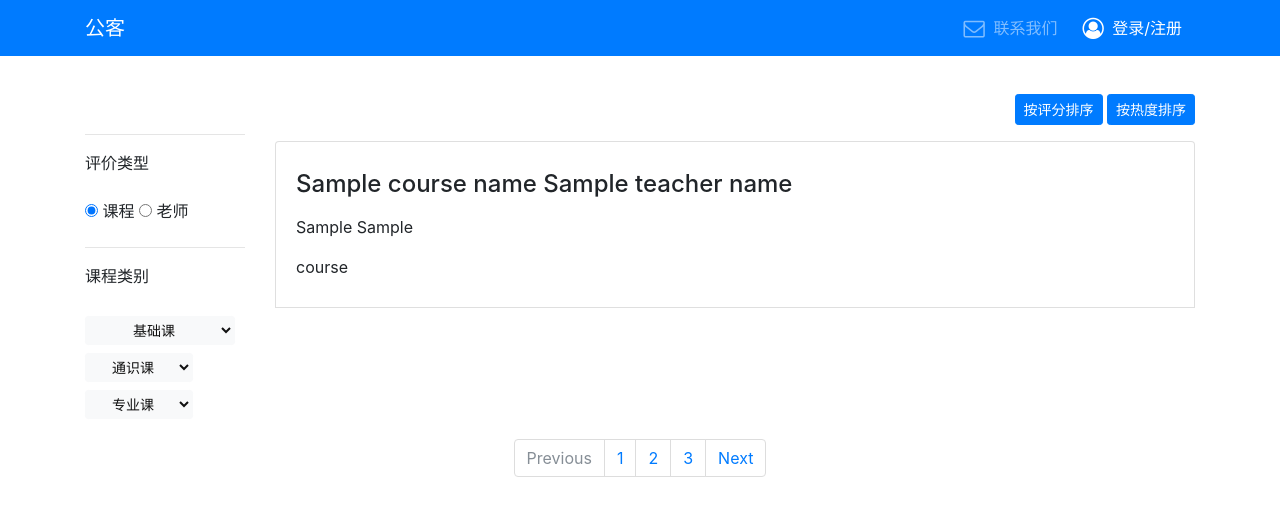
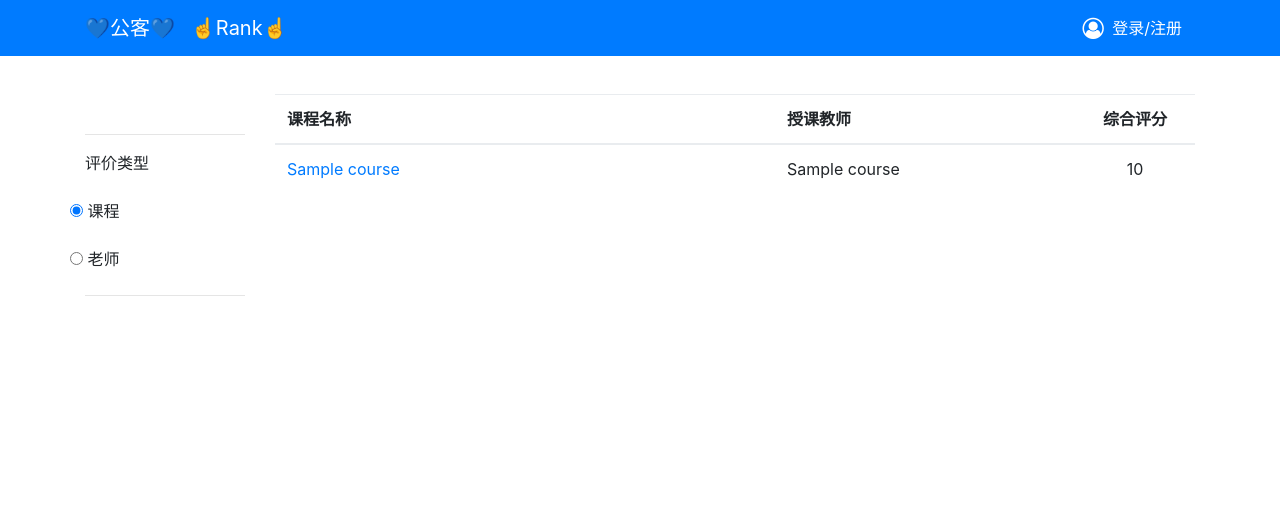
Before and after one commit to rRetr0Git/rateMyCourse, a Django app: template rateMyCourse/templates/rateMyCourse/rankPage.html in a window 1280 px wide. Shown: the top 516 px of the page. Run offline with Django 3.2, Linux system fonts and the light colour scheme; the template is opened without the code that fills it: most values are stand-ins (such as "Sample title", 1, 10 or a date in 2020); some libraries are stand-ins or nearby versions.

Commit message:
add rankPage.html

```diff
--- a/rateMyCourse/static/ratemycourse/javascript/rankPage.js
+++ b/rateMyCourse/static/ratemycourse/javascript/rankPage.js
@@ -91,6 +91,19 @@ function Func_signUp() {
   return false
 }
 
+$(function(){
+  $(":radio").click(function(){
+      if($(this).val()=="option1"){
+        $("#top_courses").show()
+        $("#top_teachers").hide()
+      }
+      else{
+        $("#top_teachers").show()
+        $("#top_courses").hide()
+      }
+  });
+ });
+
 function Func_signIn() {
   $.ajax("/signIn/", {
     dataType: 'json',
@@ -128,16 +141,6 @@ function Func_toUserInfo(){
     return false
 }
 
-var radio = document.getElementsByName("Radios");
-radio[0].onclick=function(){
-	$("teacherlist").hide()
-    $("courselist").show()
-};
-radio[1].onclick=function(){
-	$("teacherlist").show()
-    $("courselist").hide()
-}
-
 $(document).ready(function() {
   // alert("!!!")
   // Form validation for Sign in / Sign up forms
@@ -155,7 +158,8 @@ $(document).ready(function() {
     $("#menuUser").show()
     $("#navUser").text($.cookie('username'))
   }
-  $("#teacherlist").hide()
+  $("#top_courses").show()
+  $("#top_teachers").hide()
 
 //  $.ajax('/getTeachers/', {
 //    dataType:'json',
--- a/rateMyCourse/templates/rateMyCourse/base.html
+++ b/rateMyCourse/templates/rateMyCourse/base.html
@@ -19,7 +19,8 @@
   </div>
   <nav class="navbar navbar-expand-md navbar-dark bg-primary fixed-top">
     <div class="container" id="navbarContainer">
-      <a class="navbar-brand" href="/">公客</a>
+      <a class="navbar-brand" href="/">💙公客💙</a>
+      <a class="navbar-brand" href="/rank">☝️Rank☝️</a>
       <button class="navbar-toggler navbar-toggler-right" type="button" data-toggle="collapse"
        data-target="#navbar2SupportedContent" aria-controls="navbar2SupportedContent"
         aria-expanded="false" aria-label="Toggle navigation">
@@ -27,13 +28,13 @@
       </button>
       <div class="collapse navbar-collapse text-center justify-content-end"
       id="navbar2SupportedContent">
-        <ul class="navbar-nav">
-          <li class="nav-item">
-            <a class="nav-link mr-1" href="javascript:void(0)" data-toggle="modal"
-            data-target="#contactModal" style="outline:none;">
-              <i class="fa d-inline fa-lg fa-envelope-o mr-1"></i> 联系我们</a>
-          </li>
-        </ul>
+        <!--<ul class="navbar-nav">-->
+          <!--<li class="nav-item">-->
+            <!--<a class="nav-link mr-1" href="javascript:void(0)" data-toggle="modal"-->
+            <!--data-target="#contactModal" style="outline:none;">-->
+              <!--<i class="fa d-inline fa-lg fa-envelope-o mr-1"></i> 联系我们</a>-->
+          <!--</li>-->
+        <!--</ul>-->
         <ul class="navbar-nav">
           <div class="dropdown open" id="menuLogin">
             <a class="btn text-white btn-primary" href="javascript:void(0)"
--- a/rateMyCourse/templates/rateMyCourse/rankPage.html
+++ b/rateMyCourse/templates/rateMyCourse/rankPage.html
@@ -11,82 +11,106 @@
                 <br>
                 <br>
                 <div class="radio">
-                    <label>
-                        <input type="radio" name="Radios" id="radio" value="option1" checked="" > 课程
-                        <input type="radio" name="Radios" id="radio" value="option2" > 老师
-                    </label>
+                    <div class="row clearfix">
+                      <label>
+                          <input type="radio" name="Radios" id="radio" value="option1" checked="" > 课程
+                          <br>
+                          <br>
+                          <input type="radio" name="Radios" id="radio" value="option2" > 老师
+                      </label>
+                    </div>
                 </div>
                 <hr>
-                课程类别
-                <br>
-                <br>
-                <select class="btn btn-light btn-sm dropdown-toggle my-1" data-live-search="true" id="type"
-                        data-size="10">
-                    <option>基础课</option>
-                    <li class="divider"></li>
-                    <option>数学与自然科学类</option>
-                    <option>工程基础类</option>
-                    <option>语言类</option>
-                    <option>外语类</option>
-                    <option>英语分级</option>
-                </select>
-                <br>
-                <select class="btn btn-light btn-sm dropdown-toggle my-1" data-live-search="true" id="type"
-                        data-size="10">
-                    <option>通识课</option>
-                    <li class="divider"></li>
-                    <option>核心通识类</option>
-                    <option>一般通识类</option>
-                    <option>语言类</option>
-                    <option>外语类</option>
-                    <option>英语分级</option>
-                </select>
-                <br>
-                <select class="btn btn-light btn-sm dropdown-toggle my-1" data-live-search="true" id="type"
-                        data-size="10">
-                    <option>专业课</option>
-                    <li class="divider"></li>
-                    <option>核心专业类</option>
-                    <option>一般专业类</option>
-                </select>
+                <!--课程类别-->
+                <!--<br>-->
+                <!--<br>-->
+                <!--<select class="btn btn-light btn-sm dropdown-toggle my-1" data-live-search="true" id="type"-->
+                        <!--data-size="10">-->
+                    <!--<option>基础课</option>-->
+                    <!--<li class="divider"></li>-->
+                    <!--<option>数学与自然科学类</option>-->
+                    <!--<option>工程基础类</option>-->
+                    <!--<option>语言类</option>-->
+                    <!--<option>外语类</option>-->
+                    <!--<option>英语分级</option>-->
+                <!--</select>-->
+                <!--<br>-->
+                <!--<select class="btn btn-light btn-sm dropdown-toggle my-1" data-live-search="true" id="type"-->
+                        <!--data-size="10">-->
+                    <!--<option>通识课</option>-->
+                    <!--<li class="divider"></li>-->
+                    <!--<option>核心通识类</option>-->
+                    <!--<option>一般通识类</option>-->
+                    <!--<option>语言类</option>-->
+                    <!--<option>外语类</option>-->
+                    <!--<option>英语分级</option>-->
+                <!--</select>-->
+                <!--<br>-->
+                <!--<select class="btn btn-light btn-sm dropdown-toggle my-1" data-live-search="true" id="type"-->
+                        <!--data-size="10">-->
+                    <!--<option>专业课</option>-->
+                    <!--<li class="divider"></li>-->
+                    <!--<option>核心专业类</option>-->
+                    <!--<option>一般专业类</option>-->
+                <!--</select>-->
 
             </div>
 
         </div>
         <div class="col-md-10 column">
             <br>
-            <div class="row clearfix">
-                <div class="col-md-12 column">
-                    <ul class="text-right">
-                        <button type="button" class="btn btn-sm btn-primary">按评分排序</button>
-                        <button type="button" class="btn btn-sm btn-primary">按热度排序</button>
-                    </ul>
-                </div>
-            </div>
-            <ul class="list-group">
-                <li class="list-group-item" id="courselist" value="123">
-                    <p>
-                        <h4>{{course_name}} {{teacher_name}}</h4>
-                    </p>
-                    <p>
-                        {{feature1}} {{feature2}}
-                    </p>
-                    <p>
-                        course
-                    </p>
-                </li>
-                <li class="list-group-item" id="teacherlist" value="456">
-                    <p>
-                        <h4>{{course_name}} {{teacher_name}}</h4>
-                    </p>
-                    <p>
-                        {{feature1}} {{feature2}}
-                    </p>
-                    <p>
-                        teacher
-                    </p>
-                </li>
-            </ul>
+            <!--<div class="row clearfix">-->
+                <!--<div class="col-md-12 column">-->
+                    <!--<ul class="text-right">-->
+                        <!--<button type="button" class="btn btn-sm btn-primary">按评分排序</button>-->
+                        <!--<button type="button" class="btn btn-sm btn-primary">按热度排序</button>-->
+                    <!--</ul>-->
+                <!--</div>-->
+            <!--</div>-->
+            <table class="table text-center" style="table-layout: fixed;" name="top_courses" id="top_courses">
+                <thead>
+                <tr>
+                    <th width="500px" style='vertical-align: middle;text-align: left;'>课程名称</th>
+                    <th width="300px" style='vertical-align: middle;text-align: left;'>授课教师</th>
+                    <th>综合评分</th>
+                </tr>
+                </thead>
+                <tbody>
+                {% for course in top_courses %}
+                <tr>
+                    <td width="500px" style='vertical-align: middle;text-align: left;text-overflow: ellipsis;overflow: hidden;white-space: nowrap'>
+                        <a title={{course.courseName}} href="/course/{{course.courseTeacherId}}/">{{course.courseName}}</a>
+                    </td>
+                    <td width="300px" rowspan=$rowspan style='vertical-align: middle;text-align: left;text-overflow: ellipsis;overflow: hidden;white-space: nowrap'>
+                        {{course.teacherName}}
+                    </td>
+                    <td rowspan=$rowspan style='vertical-align: middle;text-align: center;'>
+                        {{course.avgScore}}
+                    </td>
+                </tr>
+                {% endfor%}
+                </tbody>
+            </table>
+            <table class="table text-center" style="table-layout: fixed;" name="top_teachers" id="top_teachers">
+                <thead>
+                <tr>
+                    <th width="300px" style='vertical-align: middle;text-align: left;'>授课教师</th>
+                    <th>综合评分</th>
+                </tr>
+                </thead>
+                <tbody>
+                {% for teacher in top_teachers %}
+                <tr>
+                    <td width="300px" rowspan=$rowspan style='vertical-align: middle;text-align: left;text-overflow: ellipsis;overflow: hidden;white-space: nowrap'>
+                        {{teacher.teacherName}}
+                    </td>
+                    <td rowspan=$rowspan style='vertical-align: middle;text-align: center;'>
+                        {{teacher.avgScore}}
+                    </td>
+                </tr>
+                {% endfor%}
+                </tbody>
+            </table>
             <!--<hr>-->
             <!--<p>-->
             <!--<h4>{{course_name}} {{teacher_name}}</h4>-->
@@ -110,23 +134,23 @@
             <!--</nav>-->
         </div>
     </div>
-    <div class="row clearfix">
-        <div class="col-md-12 column">
-            <nav aria-label="Page navigation">
-            <ul class="pagination justify-content-center">
-            <li class="page-item disabled">
-            <a class="page-link" href="#" tabindex="-1">Previous</a>
-            </li>
-            <li class="page-item"><a class="page-link" href="#">1</a></li>
-            <li class="page-item"><a class="page-link" href="#">2</a></li>
-            <li class="page-item"><a class="page-link" href="#">3</a></li>
-            <li class="page-item">
-            <a class="page-link" href="#">Next</a>
-            </li>
-            </ul>
-            </nav>
-        </div>
-    </div>
+    <!--<div class="row clearfix">-->
+        <!--<div class="col-md-12 column">-->
+            <!--<nav aria-label="Page navigation">-->
+            <!--<ul class="pagination justify-content-center">-->
+            <!--<li class="page-item disabled">-->
+            <!--<a class="page-link" href="#" tabindex="-1">Previous</a>-->
+            <!--</li>-->
+            <!--<li class="page-item"><a class="page-link" href="#">1</a></li>-->
+            <!--<li class="page-item"><a class="page-link" href="#">2</a></li>-->
+            <!--<li class="page-item"><a class="page-link" href="#">3</a></li>-->
+            <!--<li class="page-item">-->
+            <!--<a class="page-link" href="#">Next</a>-->
+            <!--</li>-->
+            <!--</ul>-->
+            <!--</nav>-->
+        <!--</div>-->
+    <!--</div>-->
 </div>
 <script src="http://code.jquery.com/jquery-3.2.1.min.js" integrity="sha256-hwg4gsxgFZhOsEEamdOYGBf13FyQuiTwlAQgxVSNgt4=" crossorigin="anonymous"></script>
   <!-- Include all compiled plugins (below), or include individual files as needed -->
```
Also changed, not shown: rateMyCourse/views.py (+19 -11 lines).
